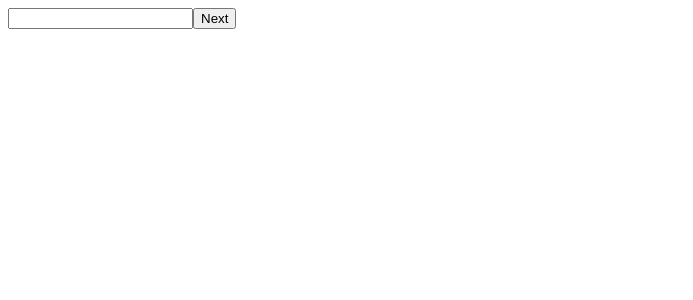
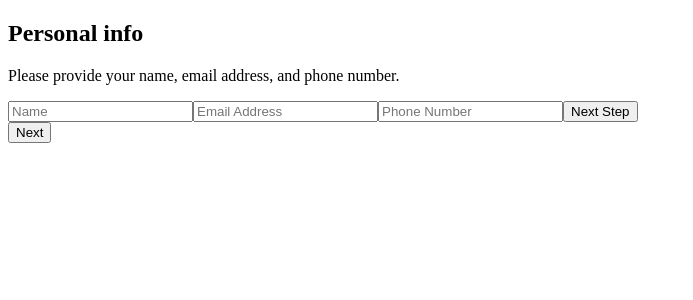
Before and after one commit to abdussalam9891/multi-step-form, a React app: page / in a window 1280 px wide. Shown: the top 300 px of the page, without its empty margins (0-693 px from the left). Built offline with nearby package versions, Linux system fonts and the light colour scheme; the HTML template or start-up script is replaced by a standard one.

Commit message:
"personal done"

```diff
--- a/src/components/Form.jsx
+++ b/src/components/Form.jsx
@@ -1,4 +1,5 @@
 import React, { useState } from 'react'
+import Personal from './Personal';
 
 const Form = () => {
 
@@ -87,8 +88,7 @@ console.log("ERRORS:", errors)
 
    <div>
 
-      <input
-       value={formData.personal.name} onChange={(e)=>updateField("personal", "name", e.target.value)} />
+       {currentStep === 1 && <Personal formData={formData} updateField={updateField} />}
 
     <button onClick={nextStep}>Next</button>
 
--- /dev/null
+++ b/src/components/Personal.jsx
@@ -0,0 +1,20 @@
+import React from 'react'
+
+const Personal = ({formData, updateField}) => {
+  return (
+    <div>
+      <h2>Personal info</h2>
+      <p>Please provide your name, email address, and phone number.</p>
+
+
+        <input type="text" value={formData.name} placeholder='Name' onChange={e => updateField(e.target.value)} />
+        <input type="email" value={formData.email} placeholder='Email Address' onChange={e => updateField(e.target.value)} />
+        <input type="tel"  value={formData.phone} placeholder='Phone Number' onChange={e => updateField(e.target.value)} />
+
+        <button>Next Step</button>
+
+    </div>
+  )
+}
+
+export default Personal
```
Also changed, not shown: src/components/Plan.jsx (added, +11 -0 lines).
